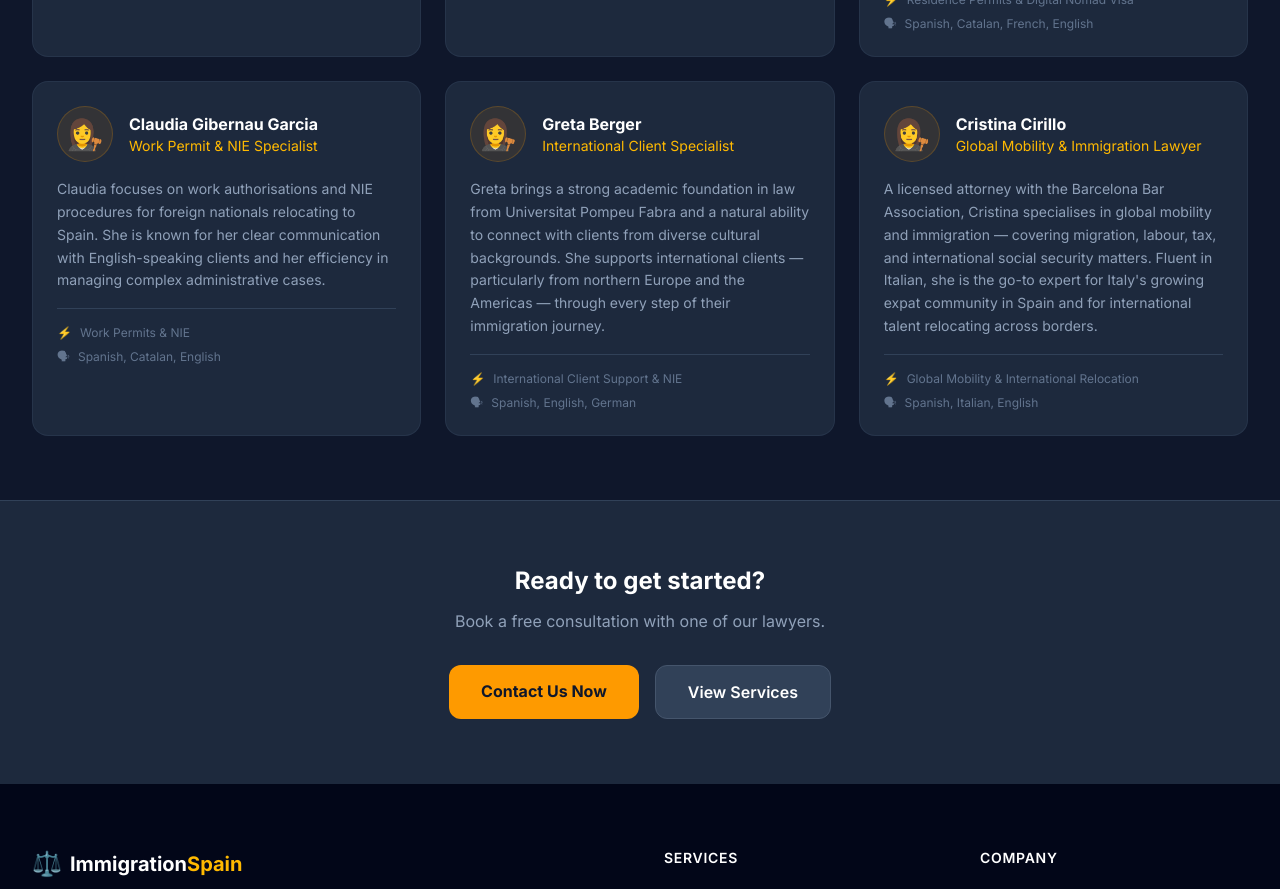
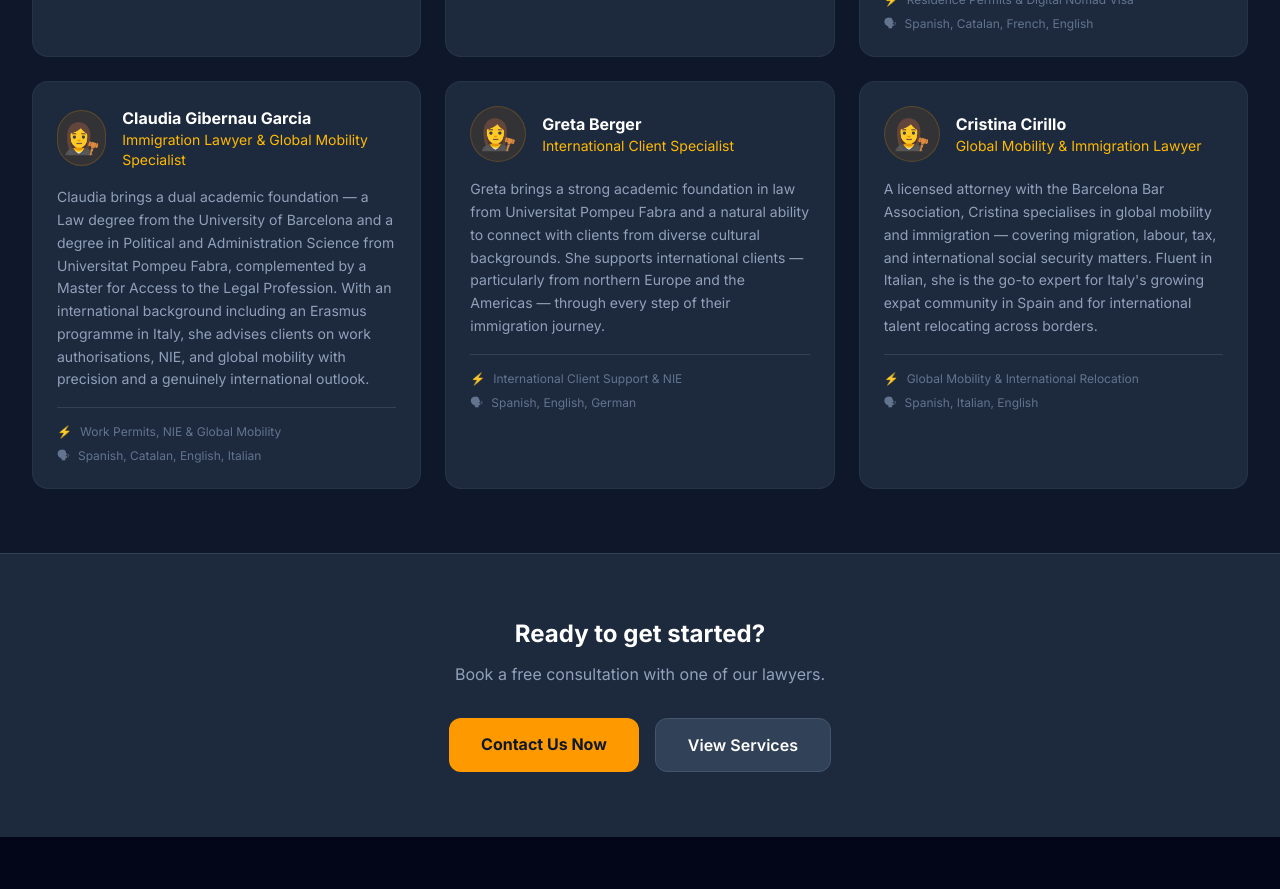
Before and after one commit to pascalbourbon-hub/ImigrateSpain, a Next.js app: page /about in a window 1280 px wide. Shown: the part 1240-2129 px from the top of the page. Built offline with nearby package versions, Linux system fonts and the light colour scheme.

Commit message:
update Claudia profile with real CV details

```diff
--- a/app/about/page.tsx
+++ b/app/about/page.tsx
@@ -44,13 +44,13 @@ const lawyers = [
   },
   {
     name: "Claudia Gibernau Garcia",
-    roleEN: "Work Permit & NIE Specialist",
-    roleES: "Especialista en Permisos de Trabajo y NIE",
-    bioEN: "Claudia focuses on work authorisations and NIE procedures for foreign nationals relocating to Spain. She is known for her clear communication with English-speaking clients and her efficiency in managing complex administrative cases.",
-    bioES: "Claudia se enfoca en autorizaciones de trabajo y procedimientos de NIE para extranjeros que se trasladan a España. Es conocida por su clara comunicación con clientes anglófonos y su eficiencia en la gestión de casos administrativos complejos.",
-    specialtyEN: "Work Permits & NIE",
-    specialtyES: "Permisos de Trabajo y NIE",
-    languages: "Spanish, Catalan, English",
+    roleEN: "Immigration Lawyer & Global Mobility Specialist",
+    roleES: "Abogada de Inmigración y Especialista en Movilidad Global",
+    bioEN: "Claudia brings a dual academic foundation — a Law degree from the University of Barcelona and a degree in Political and Administration Science from Universitat Pompeu Fabra, complemented by a Master for Access to the Legal Profession. With an international background including an Erasmus programme in Italy, she advises clients on work authorisations, NIE, and global mobility with precision and a genuinely international outlook.",
+    bioES: "Claudia aporta una doble formación académica —licenciada en Derecho por la Universidad de Barcelona y en Ciencias Políticas y de la Administración por la Universitat Pompeu Fabra, complementada con un Máster de Acceso a la Abogacía. Con un perfil internacional que incluye un programa Erasmus en Italia, asesora a clientes en autorizaciones de trabajo, NIE y movilidad global con precisión y una visión auténticamente internacional.",
+    specialtyEN: "Work Permits, NIE & Global Mobility",
+    specialtyES: "Permisos de Trabajo, NIE y Movilidad Global",
+    languages: "Spanish, Catalan, English, Italian",
     emoji: "👩‍⚖️",
   },
   {
```
